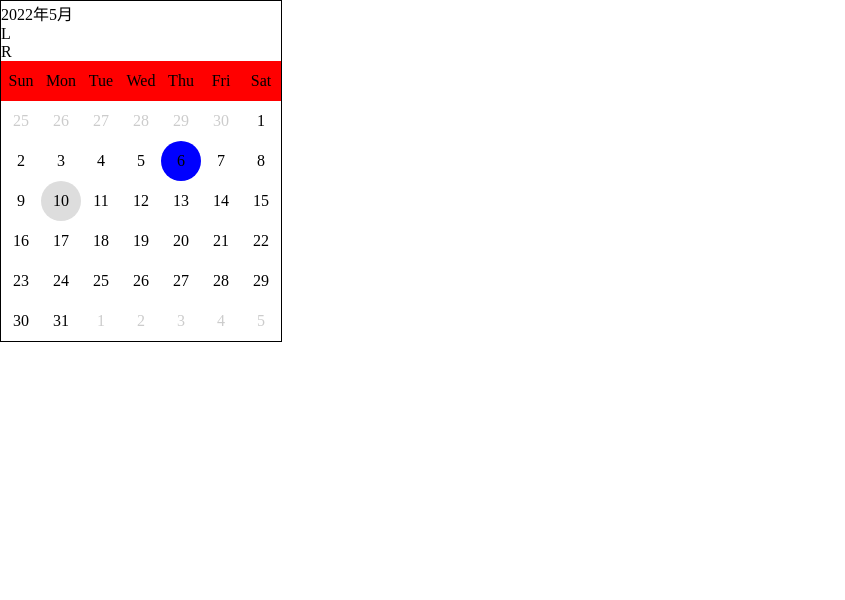
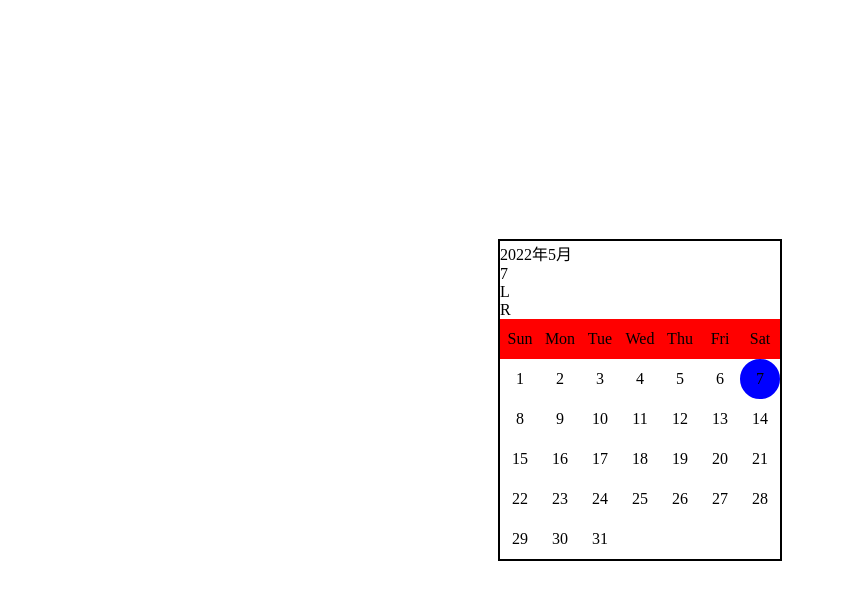
Before and after one commit to daixusheng/projects, a plain HTML site: page calender/index.html in a window 1280 px wide. Shown: the whole page, without its empty margins (0-845 px from the left). Drawn offline with Linux system fonts and the light colour scheme.

Commit message:
calender

```diff
--- a/calender/index.css
+++ b/calender/index.css
@@ -1,32 +1,35 @@
-.root {
+#root {
   display: flex;
   justify-content: center;
   align-items: center;
+
+  height: 100%;
 }
 
-.container {
+#calender {
   width: 280px;
-  border: 1px solid #000;
+  border: 2px solid #000;
 }
-
-.title {
-  background-color: red;
-}
-
 
 .title,
 .content {
   display: flex;
   flex-wrap: wrap;
 }
+.title {
+  background-color: red;
+}
 
 .title .day,
 .content li {
-  width: 40px;
-  height: 40px;
+  border: 2px solid transparent;
+  border-radius: 50%;
+
+  width: 36px;
+  height: 36px;
 
   text-align: center;
-  line-height: 40px;
+  line-height: 36px;
 }
 
 .content li {
@@ -34,7 +37,11 @@
 }
 
 .content li:hover {
-  color: #ccc;
+  border: 2px solid #ccc;
+}
+
+.content li.current {
+  border: 2px solid blue;
 }
 
 .content .current {
@@ -44,7 +51,7 @@
 
 .content .selected {
   border-radius: 50%;
-  background-color: #ddd;
+  background-color: #999;
 }
 
 .content .last,
--- a/calender/index.html
+++ b/calender/index.html
@@ -9,7 +9,8 @@
 <body>
 
   <div id="root">
-    <div class="container">
+
+    <div id="calender">
       <div class="calender-header">
         <div class="year"></div>
         <div class="today"></div>
@@ -72,6 +73,7 @@
         <li class="date next">5</li>
       </ul>
     </div>
+
   </div>
 
   <script src="./index.js"></script>
--- a/calender/index.js
+++ b/calender/index.js
@@ -1,7 +1,8 @@
-const calenderBody = document.querySelector('.bd');
+const calenderContent = document.querySelector('.content');
 // console.log(calenderBody)
 
 const year = document.querySelector('.year');
+const today = document.querySelector('.today');
 
 const lastMonth = document.querySelector('.lastMonth');
 const nextMonth = document.querySelector('.nextMonth');
@@ -15,6 +16,13 @@ nextMonth.addEventListener('click', () => {
 })
 
 
+calenderContent.addEventListener('click', (event) => {
+  if(event.target.nodeName === 'LI') {
+    console.log('Yea')
+    event.target.classList.add('selected')
+  }
+})
+
 
 // 获取当前时间
 let now = new Date();
@@ -25,16 +33,15 @@ let currentDay = now.getDate();
 console.log(currentYear, currentMonth, currentDay)
 
 year.innerHTML = `${currentYear}年${currentMonth}月`;
+today.innerHTML = `${currentDay}`;
 
 
 // 判断年份是否为闰年
 function isLeapYear(year) {
   let flag = false;
-
   if ((year % 4 === 0 && year % 100 !== 0) || year % 400 === 0) {
     flag = true;
   }
-
   return flag;
 }
 
@@ -42,44 +49,40 @@ function isLeapYear(year) {
 function getMonthsInYear(year) {
   // 初始化各月天数
   const months = [31, 28, 31, 30, 31, 30, 31, 31, 30, 31, 30, 31];
-
   // 闰年二月特殊处理
   if (isLeapYear(year)) {
     months[1] = 29;
   }
-
   return months;
 }
 
 // 按当月天数生成月长数组
 function getDaysInMonth(month) {
   const days = [];
-
   // 获取当年月份
   const months = getMonthsInYear(currentYear);
-
   for(let i = 0; i < months[month - 1]; i ++) {
     days.push(i + 1);
   }
-
   return days;
 }
 
 // 按月长数组渲染日历
-function renderCalenderByMonth() {
+function renderCalender() {
   const days = getDaysInMonth(currentMonth);
 
   // 找出 今天 的索引值
-  const indexofToday = days.findIndex(currentDay);
+  let indexofToday = days.indexOf(currentDay);
+  console.log(indexofToday)
 
   const _days = days.map((day, index) => {
-    return `${indexofToday} === ${index} ? : <li class="date">${day}</li>`
+    return indexofToday === index ? `<li class="current">${day}</li>` : `<li>${day}</li>`
   }).join('');
-  calenderBody.innerHTML = _days;
-  // console.log(_days)
+
+  calenderContent.innerHTML = _days;
 }
-renderCalenderByMonth();
+renderCalender();
 
 
 // 非当月的天样式转为灰色
-let daysNotIncurrentMonth;
+let daysNotInCurrentMonth;
```
